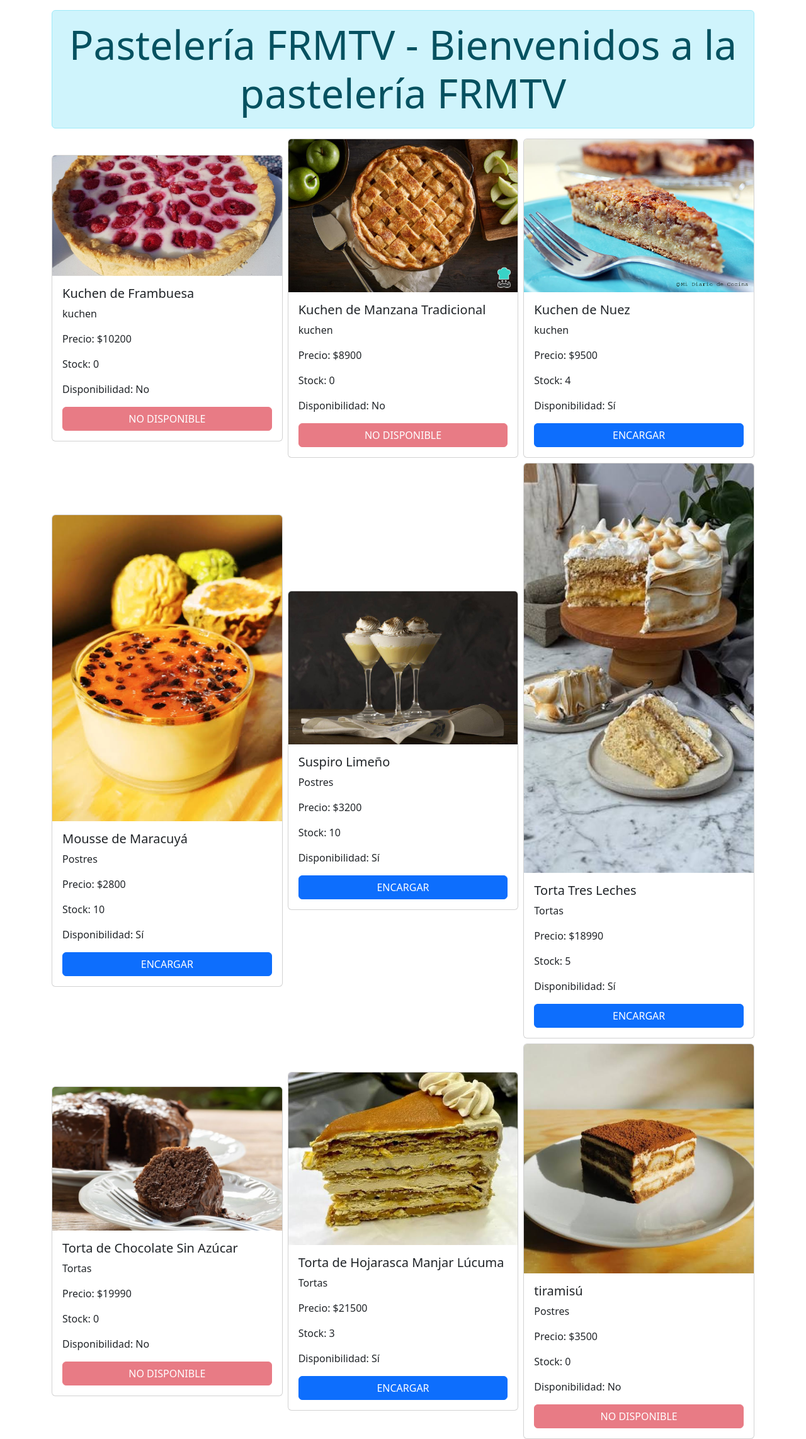
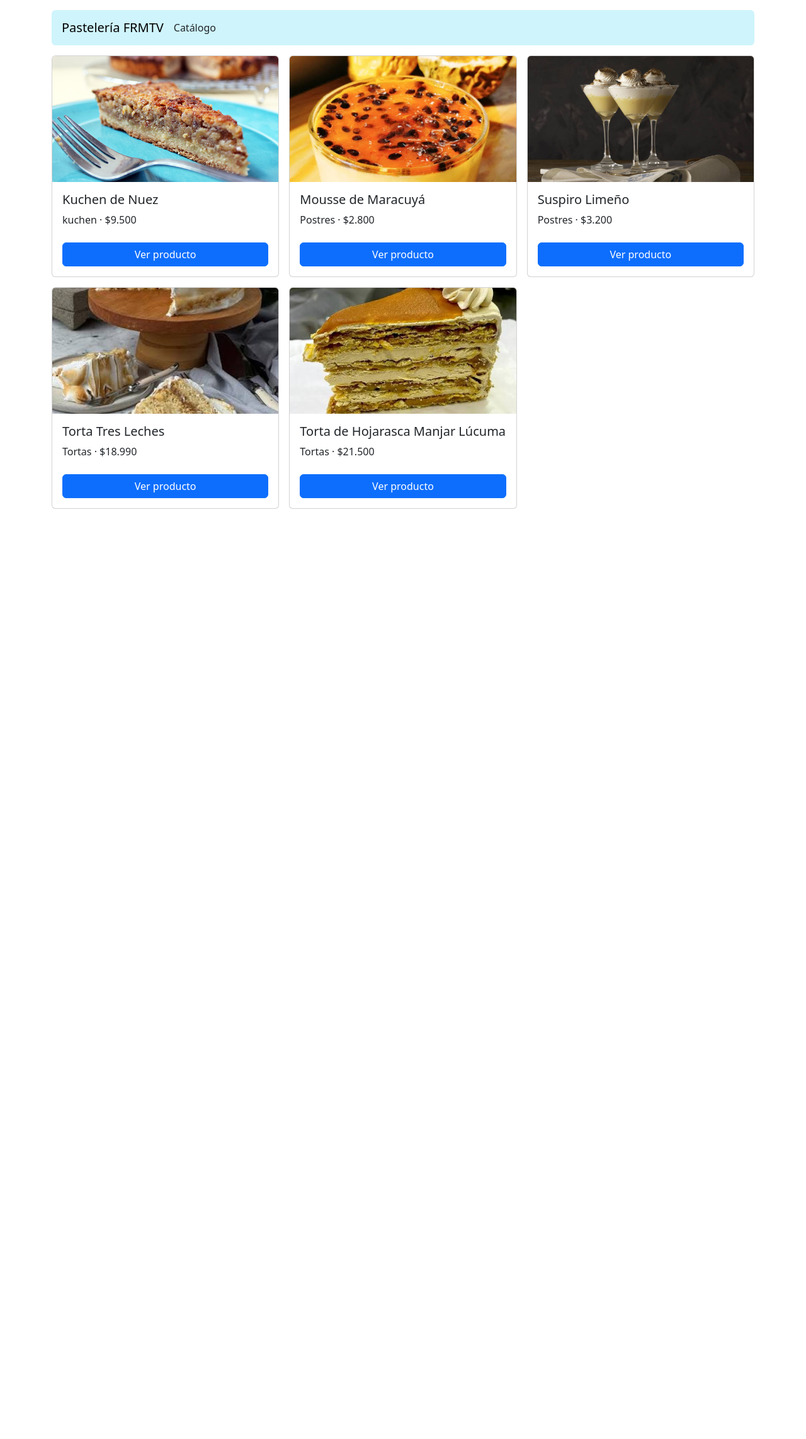
Before and after one commit to ElianT142/pasteleria-frmtv-eptv, a Django app: page / in a window 1280 px wide. Shown: the whole page at 63% size. After the commit the page ends 808 px from the top, so only its background shows below. Run offline with Django 5.2, Linux system fonts and the light colour scheme; data comes from the database, SQL or seed files in the repository.

Commit message:
plantilla base y catálogo solo con disponibles

```diff
--- a/catalogo/views.py
+++ b/catalogo/views.py
@@ -7,12 +7,8 @@ import datetime
 DESCUENTO = 40
 
 def index(request):
-    productos = producto.objects.all()
-    data = {
-
-        'productos': productos
-    }
-    return render(request, 'index.html', data)
+    productos = producto.objects.filter(disponibilidad=True).select_related('linea')
+    return render(request, 'index.html', {'productos': productos})
 
 def boleta(request, id):
     venta = encargo.objects.get(id=id)
--- /dev/null
+++ b/templates/base.html
@@ -0,0 +1,19 @@
+<!doctype html>
+<html lang="es-CL" data-bs-theme="light">
+<head>
+  <meta charset="utf-8">
+  <meta name="viewport" content="width=device-width, initial-scale=1">
+  <title>{% block titulo %}Pastelería FRMTV{% endblock %}</title>
+  <link href="https://cdn.jsdelivr.net/npm/bootstrap@5.3.8/dist/css/bootstrap.min.css" rel="stylesheet">
+</head>
+<body class="container mt-3">
+  <nav class="navbar navbar-expand bg-info-subtle rounded mb-3 px-3">
+    <a class="navbar-brand" href="/">Pastelería FRMTV</a>
+    <a class="nav-link" href="/">Catálogo</a>
+  </nav>
+  {% for m in messages %}
+  <div class="alert alert-success">{{ m }}</div>
+  {% endfor %}
+  <main>{% block contenido %}{% endblock %}</main>
+</body>
+</html>
--- a/templates/index.html
+++ b/templates/index.html
@@ -1,66 +1,23 @@
-<!doctype html>
-<html lang="en" data-bs-theme="light">
-    <head>
-        <title>Pasteleria frmtv</title>
-        <!-- Required meta tags -->
-        <meta charset="utf-8" />
-        <meta name="viewport" content="width=device-width, initial-scale=1" />
-
-        <!-- Bootstrap CSS v5.3.8 -->
-        <link
-            href="https://cdn.jsdelivr.net/npm/bootstrap@5.3.8/dist/css/bootstrap.min.css"
-            rel="stylesheet"
-            integrity="sha384-sRIl4kxILFvY47J16cr9ZwB07vP4J8+LH7qKQnuqkuIAvNWLzeN8tE5YBujZqJLB"
-            crossorigin="anonymous"
-        />
-    </head>
-
-    <body class="container mt-3">
-        <header>
-            <div class="alert alert-info text-center display-3" role="alert">
-                Pastelería FRMTV - Bienvenidos a la pastelería FRMTV
-        </header>
-        <main>
-            {% if productos %}
-
-                <div class="row justify-content-center align-items-center g-2 row-cols-3">
-                    {% for producto in productos %}
+{% extends 'base.html' %}
+{% load formato %}
+{% block contenido %}
+<div class="row row-cols-3 g-3">
+  {% for p in productos %}
   <div class="col">
-                            <div class="card">
-                                <img src="{{ producto.imagen.url }}" class="card-img-top" alt="{{ producto.nombre }}">
+    <div class="card h-100">
+      {% if p.imagen %}<img src="{{ p.imagen.url }}" class="card-img-top" style="height:200px;object-fit:cover" alt="{{ p.nombre }}">{% endif %}
       <div class="card-body">
-                                    <h5 class="card-title">{{ producto.nombre }}</h5>
-                                    <p class="card-text">{{ producto.linea}}</p>
-                                    <p class="card-text">Precio: ${{ producto.precio }}</p>
-                                    <p class="card-text">Stock: {{ producto.stock_dia }}</p>
-                                    <p class="card-text">Disponibilidad: {{ producto.disponibilidad|yesno:"Sí,No"   }}</p>
-                                        {% if producto.disponibilidad %}
-                                            <a name="" id="" class="btn btn-primary w-100 mt-auto" href="encargar/{{ producto.id }}" role="button">ENCARGAR</a>
-                                        {% else %}
-                                            <a name="" id="" class="btn btn-danger w-100 mt-auto disabled" href="#" role="button">NO DISPONIBLE</a>
+        <h5 class="card-title">{{ p.nombre }}</h5>
+        <p class="card-text">{{ p.linea }} · {{ p.precio|clp }}</p>
+        {% if p.agotado %}
+          <span class="badge text-bg-danger">Agotado por hoy</span>
         {% endif %}
-
+        <a class="btn btn-primary w-100 mt-2" href="{% url 'encargar' p.id %}">Ver producto</a>
       </div>
     </div>
   </div>
+  {% empty %}
+  <div class="alert alert-warning text-center">No hay productos disponibles</div>
   {% endfor %}
 </div>
-
-            {% else %}
-                <div class="alert alert-warning text-center" role="alert">
-                    No hay productos disponibles
-                </div>
-            {% endif %}
-
-        </main>
-        <footer>
-            <!-- place footer here -->
-        </footer>
-        <!-- Bootstrap JavaScript Bundle (includes Popper) -->
-        <script
-            src="https://cdn.jsdelivr.net/npm/bootstrap@5.3.8/dist/js/bootstrap.bundle.min.js"
-            integrity="sha384-FKyoEForCGlyvwx9Hj09JcYn3nv7wiPVlz7YYwJrWVcXK/BmnVDxM+D2scQbITxI"
-            crossorigin="anonymous"
-        ></script>
-    </body>
-</html>
+{% endblock %}
```
Lines whose indentation alone changed are shown as unchanged.
